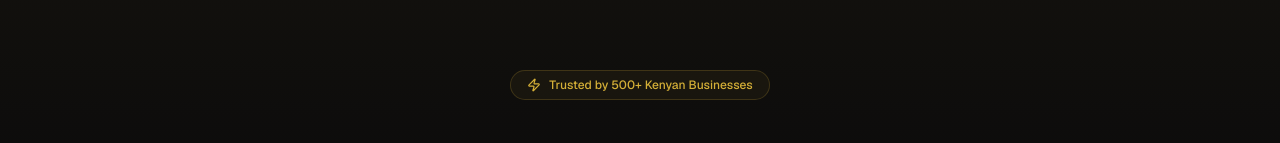
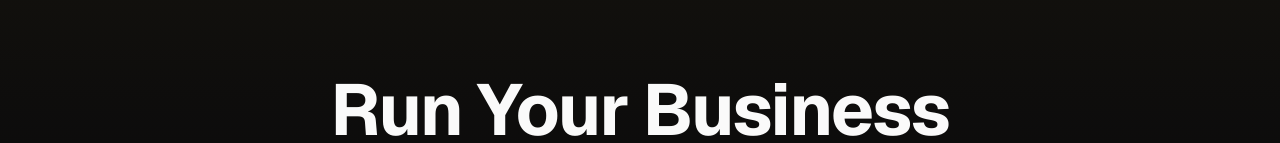
Before and after one commit to JosephMasaka/LipaPoint, a Next.js app: page / in a window 1280 px wide. Shown: the part 123-266 px from the top of the page. Built offline with nearby package versions, Linux system fonts and the light colour scheme; no server answers.

Commit message:
updated landing page

```diff
--- a/src/app/(marketing)/page.tsx
+++ b/src/app/(marketing)/page.tsx
@@ -152,12 +152,12 @@ export default function HomePage() {
       <section className="relative py-24 md:py-32 px-6">
         <div className="absolute inset-0 bg-gradient-to-b from-gold/5 via-transparent to-transparent" />
         <div className="max-w-5xl mx-auto text-center relative">
-          <div className="inline-flex items-center gap-2 rounded-full border border-gold/20 bg-gold/5 px-4 py-1.5 mb-8">
+          {/*<div className="inline-flex items-center gap-2 rounded-full border border-gold/20 bg-gold/5 px-4 py-1.5 mb-8">
             <Zap className="h-3.5 w-3.5 text-gold" />
             <span className="text-xs font-medium text-gold">
               Trusted by 500+ Kenyan Businesses
             </span>
-          </div>
+          </div>*/}
 
           <h1 className="text-4xl md:text-6xl lg:text-7xl font-bold tracking-tight text-text-primary leading-[1.1] mb-6">
             Run Your Business
```
